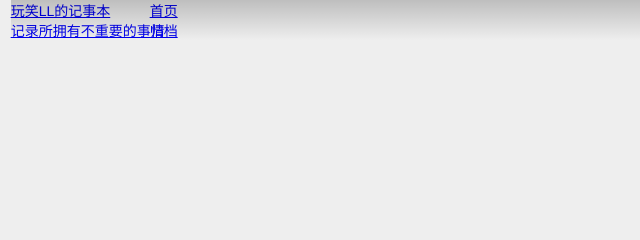
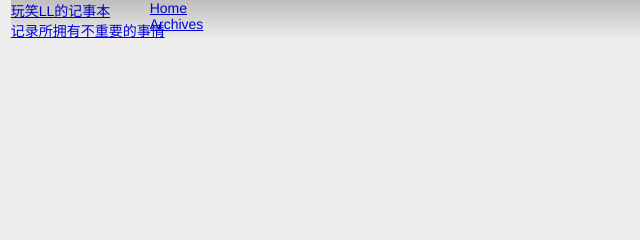
Before and after one commit to joke2003/joke2003.github.io, a plain HTML site: page index.html in a window 1280 px wide. Shown: the top 240 px of the page, 0-640 px from the left. Drawn offline with nearby package versions, Linux system fonts and the light colour scheme.

Commit message:
Site updated: 2014-02-01 19:27:30

```diff
--- a/index.html
+++ b/index.html
@@ -32,9 +32,9 @@
 <nav id="main-nav" class="alignright">
   <ul>
 
-      <li><a href="/">首页</a></li>
+      <li><a href="/">Home</a></li>
 
-      <li><a href="/archives">归档</a></li>
+      <li><a href="/archives">Archives</a></li>
 
   </ul>
   <div class="clearfix"></div>
```
